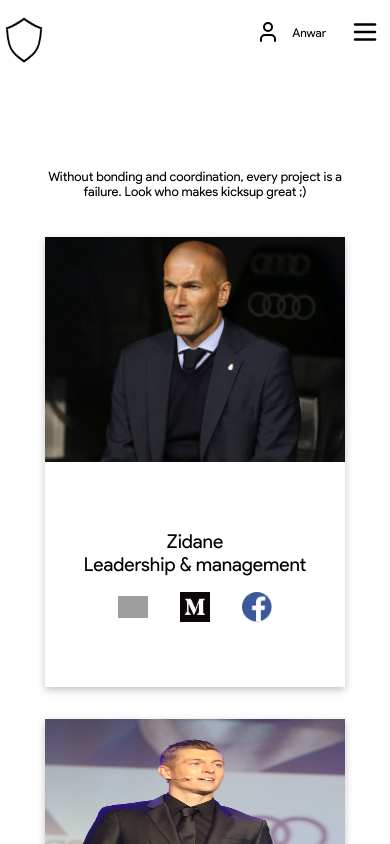
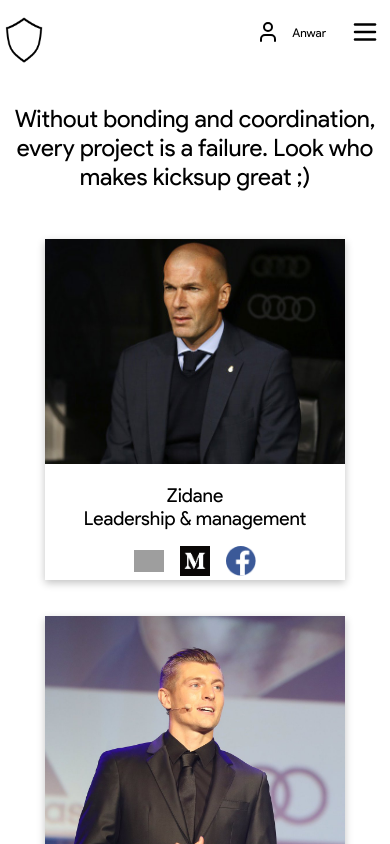
Before and after one commit to AnwarSadhik/kicksup, a React (Vite) app: page /team in a window 390 px wide. Shown: the top 844 px of the page. Built offline with nearby package versions, Linux system fonts and the light colour scheme; grey boxes are pictures that could not be loaded.

Commit message:
fix card responsive

```diff
--- a/src/pages/team/Team.css
+++ b/src/pages/team/Team.css
@@ -1,83 +1,73 @@
+#team {
+    position: relative;
+    height: auto;
+    padding: 2rem 0;
+}
 
-#team {
-    position: absolute;
-    top: 50%;
-    left: 50%;
-    transform: translate(-50%, -50%);
-    height: 100vh;
-    margin-top: 8rem;
-}
 #team h2 {
     text-align: center;
-    padding: 30px 0;
+    padding: 20px 0;
+    font-size: 1.5rem;
 }
+
 .me {
     text-align: center;
+    font-size: 1.2rem;
 }
+
 .team-cards {
     display: flex;
+    flex-wrap: wrap;
     justify-content: center;
-    align-items: center;
-    gap: 0 40px;
-    /* flex-wrap: wrap; */
-    /* height: 100%; */
+    gap: 20px;
+    padding: 20px;
 }
+
 .team-card {
-    height: 450px;
-    width: 300px;
+    width: 100%;
+    max-width: 300px;
     background-color: white;
     box-shadow: rgba(0, 0, 0, 0.24) 0px 3px 8px 0px;
+    margin-bottom: 20px;
 }
+
 .team-card img {
-    width:100%;
-    /* height: 50%; */
-    object-fit: fill;
+    width: 100%;
+    height: auto;
 }
 
 .card-container {
     text-align: center;
-    margin-top: 4rem;
+    margin-top: 1rem;
     font-size: 1.2rem;
 }
+
 .team-socials {
     text-align: center;
-    /* margin-top: 2rem; */
+    margin-top: 1rem;
 }
+
 .team-socials img {
-    margin:0 1rem;
+    margin: 0 0.5rem;
     width: 30px;
     height: 30px;
-    object-fit: contain;
-    margin-top: 1rem;
-}
-.fix-image {
-    width: 100%;
-    height: 50%;
     object-fit: contain;
 }
 
 @media screen and (max-width: 768px) {
-    #teams {
-        min-height: 100vh;
-    }
     .team-cards {
-        flex-wrap: wrap;
-        gap: 2rem;
+        gap: 1rem;
     }
     .team-card {
-      flex-basis: calc(50% - 2rem);
+        flex-basis: calc(50% - 1rem);
     }
-  }
+}
 
-  @media screen and (max-width: 480px) {
-    #teams {
-        min-height: 100vh;
-    }
+@media screen and (max-width: 480px) {
     .team-cards {
-        flex-wrap: wrap;
-        gap: 2rem;
+        gap: 1rem;
     }
     .team-card {
-      flex-basis: 100%;
+        flex-basis: 100%;
     }
-  }
+}
```
